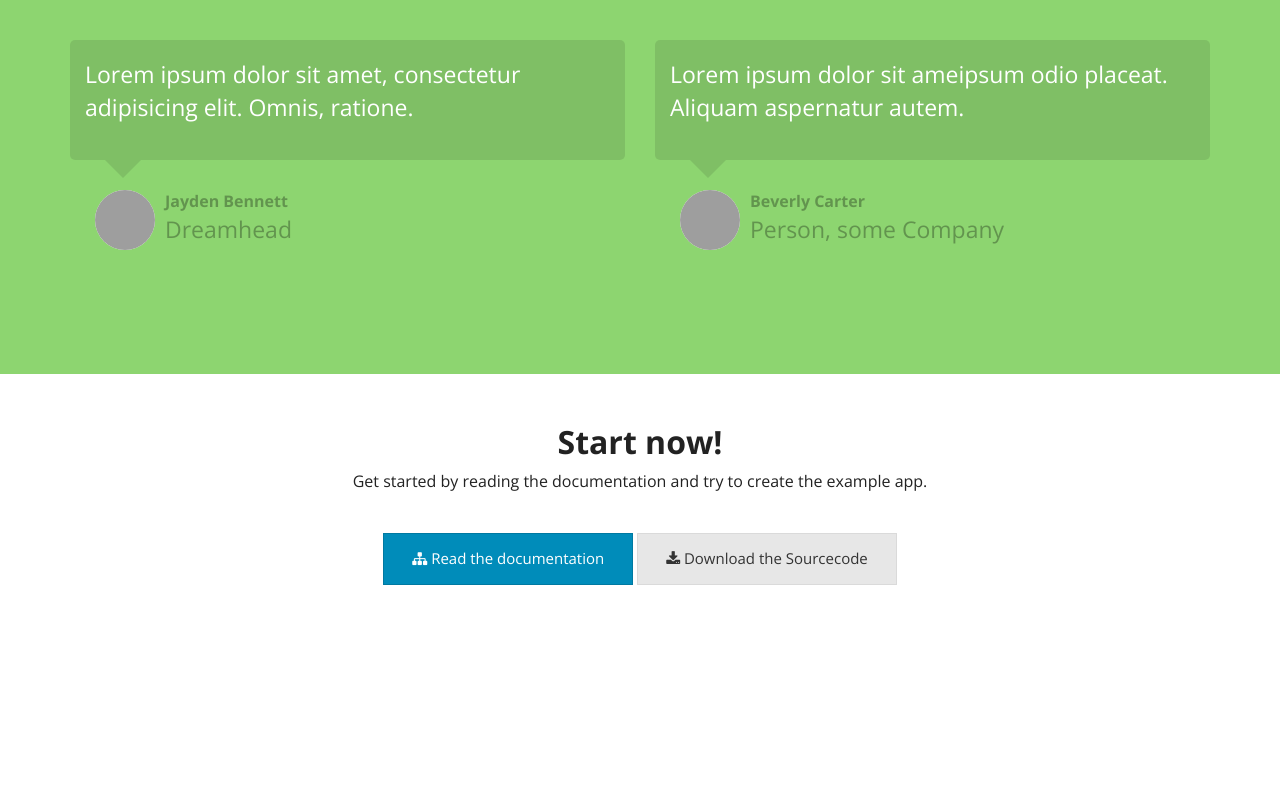
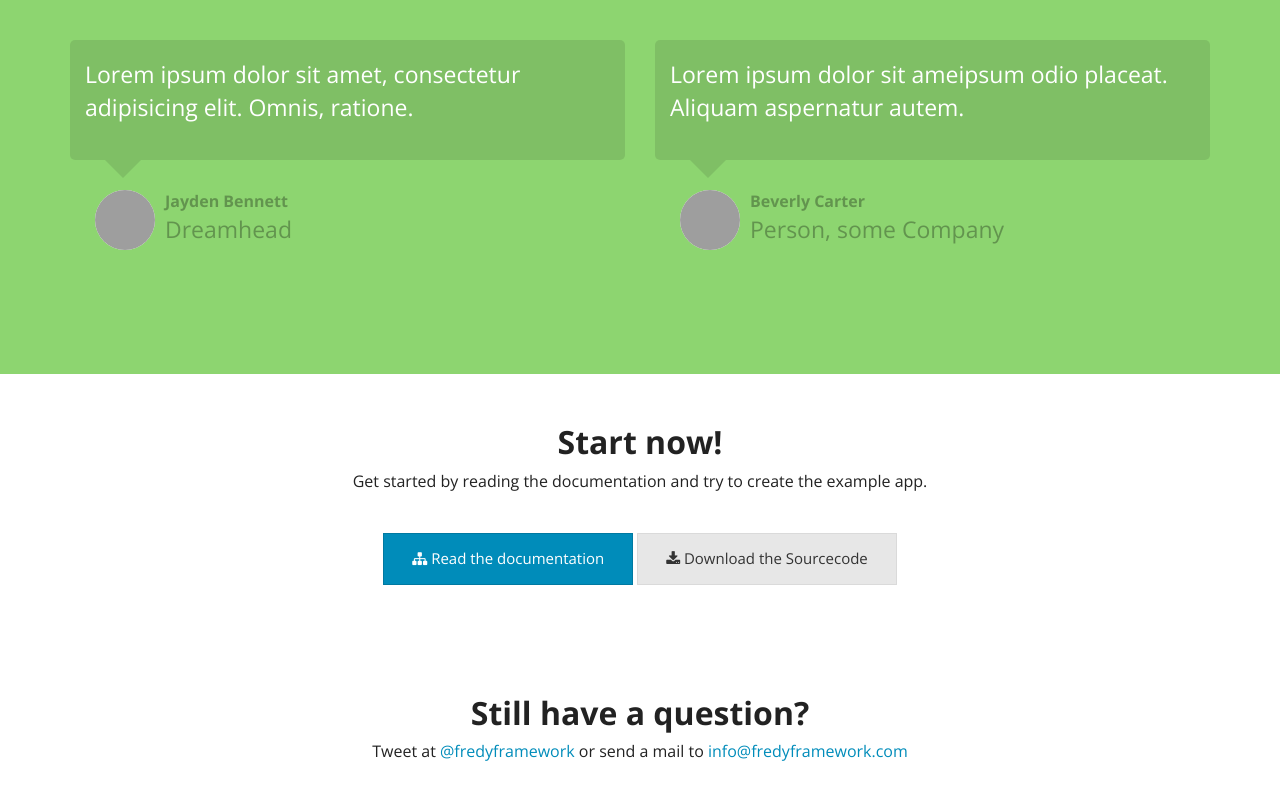
Before and after one commit to nahakiole/fredyframework-docs, a plain HTML site: page index.html in a window 1280 px wide. Shown: the part 1186-1986 px from the top of the page. Before the commit the page ends 1831 px from the top, so only its background shows below. Drawn offline with nearby package versions, Linux system fonts and the light colour scheme; grey boxes are pictures that could not be loaded.

Commit message:
Added logo and contact section

```diff
--- a/index.html
+++ b/index.html
@@ -34,7 +34,7 @@
         <div class="row">
             <div class="col-md-12">
                 <div class="logo">
-                    Fredyframework
+                    <i class="fa fa-rocket"></i> Fredyframework
                 </div>
             </div>
         </div>
@@ -136,8 +136,14 @@
         </div>
     </div>
 
-    <div class="top60"></div>
+    <div class="top60 col-md-12 text-center ">
+        <h2>Still have a question?</h2>
+        <p>Tweet at <a href="http://twitter.com/fredyframework" target="_blank">@fredyframework</a> or send a mail to <a
+                href="mailto:info@fredyframework.com" target="_blank">info@fredyframework.com</a></p>
+    </div>
+
 </div>
+<div class="top60"></div>
 <!-- /container -->
 <script src="//ajax.googleapis.com/ajax/libs/jquery/1.11.0/jquery.min.js"></script>
 <script>window.jQuery || document.write('<script src="js/vendor/jquery-1.11.0.min.js"><\/script>')</script>
```
